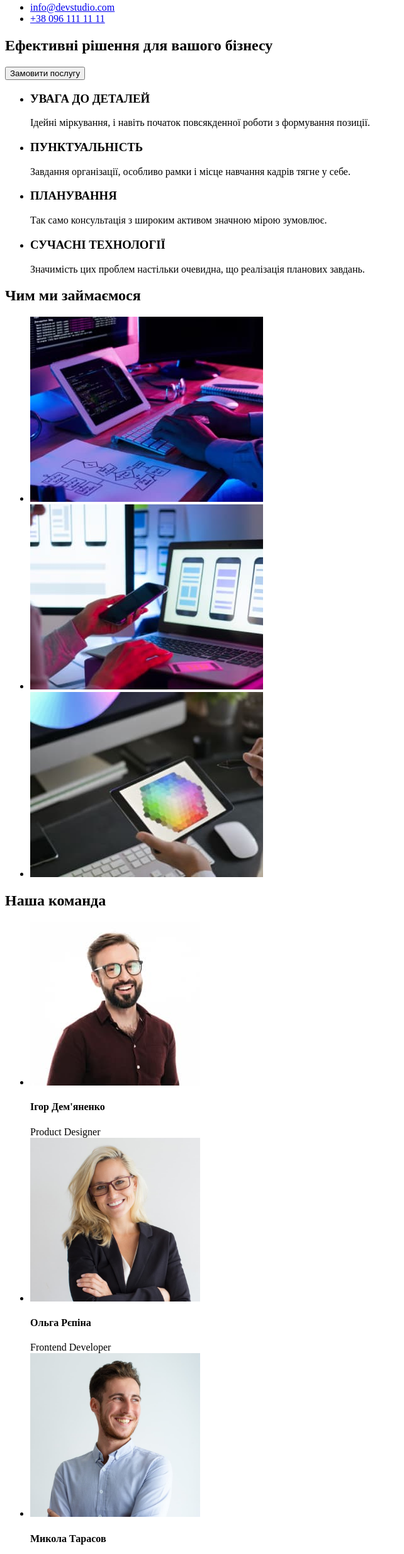
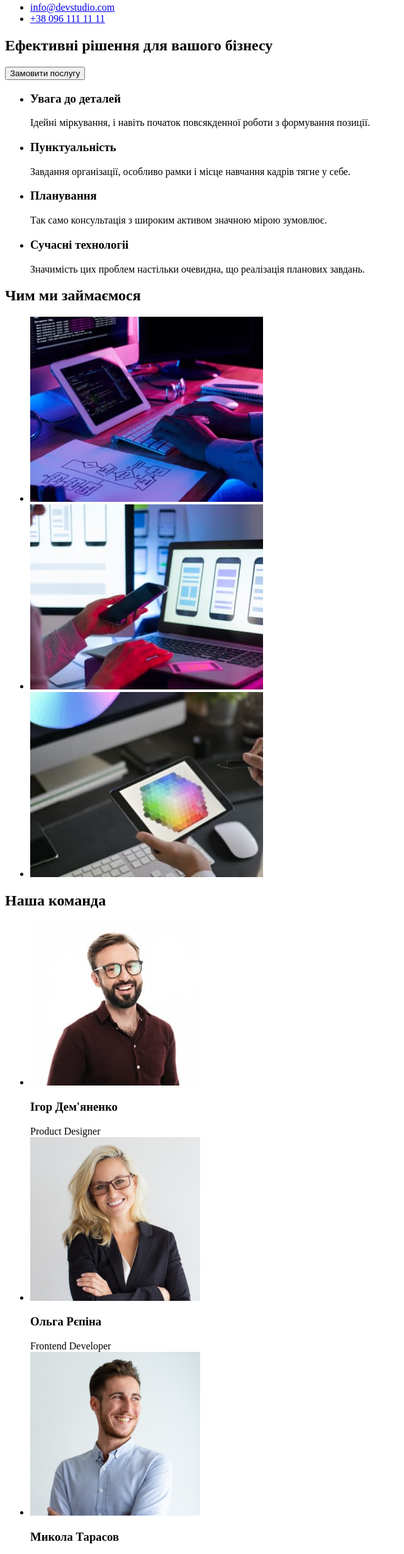
Before and after one commit to Asemnur/goit-markup-hw-01, a plain HTML site: page index.html in a window 1280 px wide. Shown: the part 109-2577 px from the top of the page at 63% size, without its empty margins (0-642 px from the left). Drawn offline with Linux system fonts and the light colour scheme.

Commit message:
исправлены ошибки

```diff
--- a/index.html
+++ b/index.html
@@ -40,19 +40,19 @@
         <h2 hidden>Особенности</h2>
         <ul>
             <li>
-                <h3>УВАГА ДО ДЕТАЛЕЙ</h3>
+                <h3>Увага до деталей</h3>
                 <p>Ідейні міркування, і навіть початок повсякденної роботи з формування позиції.</p>
             </li>
             <li>
-                <h3>ПУНКТУАЛЬНІСТЬ</h3>
+                <h3>Пунктуальнiсть</h3>
                 <p>Завдання організації, особливо рамки і місце навчання кадрів тягне у себе.</p>
             </li>
             <li>
-                <h3>ПЛАНУВАННЯ</h3>
+                <h3>Планування</h3>
                 <p>Так само консультація з широким активом значною мірою зумовлює.</p>
             </li>
             <li>
-                <h3>СУЧАСНІ ТЕХНОЛОГІЇ</h3>
+                <h3>Сучаснi технологii</h3>
                 <p>Значимість цих проблем настільки очевидна, що реалізація планових завдань.</p>
             </li>
         </ul>
@@ -80,22 +80,22 @@
         <ul>
             <li>
                 <img src="./img/team1.jpg" alt="team" width="270" height="260">
-                <h4>Ігор Дем'яненко</h4>
+                <h3>Ігор Дем'яненко</h3>
                 <span>Product Designer</span>
             </li>
             <li>
                 <img src="./img/team2.jpg" alt="team" width="270" height="260">
-                <h4>Ольга Рєпіна</h4>
+                <h3>Ольга Рєпіна</h3>
                 <span>Frontend Developer</span>
             </li>
             <li>
                 <img src="./img/team3.jpg" alt="team" width="270" height="260">
-                <h4>Микола Тарасов</h4>
+                <h3>Микола Тарасов</h3>
                 <span>Marketing</span>
             </li>
             <li>
                 <img src="./img/team4.jpg" alt="team" width="270" height="260">
-                <h4>Михайло Єрмаков</h4>
+                <h3>Михайло Єрмаков</h3>
                 <span>UI Designer</span>
             </li>
         </ul>
@@ -104,7 +104,7 @@
 
 <!-- Footer -->
 <footer>
-    <p><span>Web</span>Studio</p>
+    <a href="/index.html" target="_blank"><span>Web</span>Studio</a>
     <address>
         <ul>
             <li>
```
